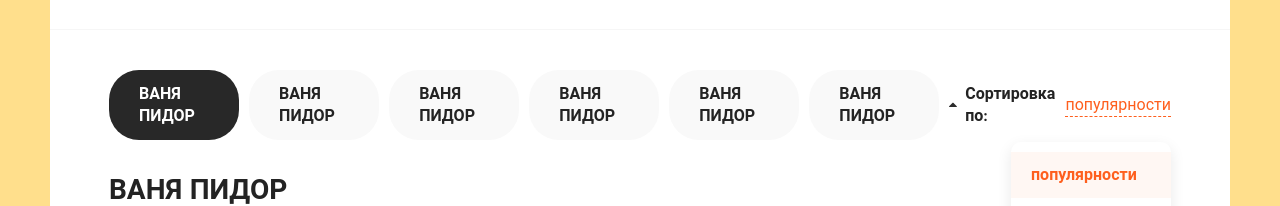
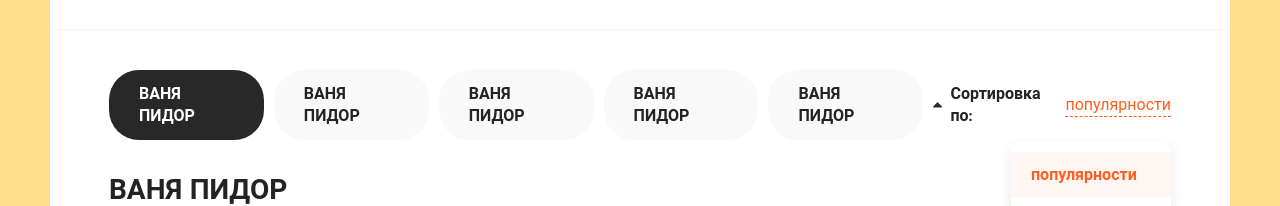
Before and after one commit to LonelyBald/Pitsa, a React (Create React App) app: page / in a window 1280 px wide. Shown: the part 155-361 px from the top of the page. Built offline with nearby package versions, Linux system fonts and the light colour scheme.

Commit message:
pull request

```diff
--- a/src/components/Categories.jsx
+++ b/src/components/Categories.jsx
@@ -3,7 +3,6 @@ function Categories () {
         <div className="categories">
               <ul>
                 <li className="active">ВАНЯ ПИДОР</li>
-                <li>ВАНЯ ПИДОР</li>
                 <li>ВАНЯ ПИДОР</li>
                 <li>ВАНЯ ПИДОР</li>
                 <li>ВАНЯ ПИДОР</li>
```
